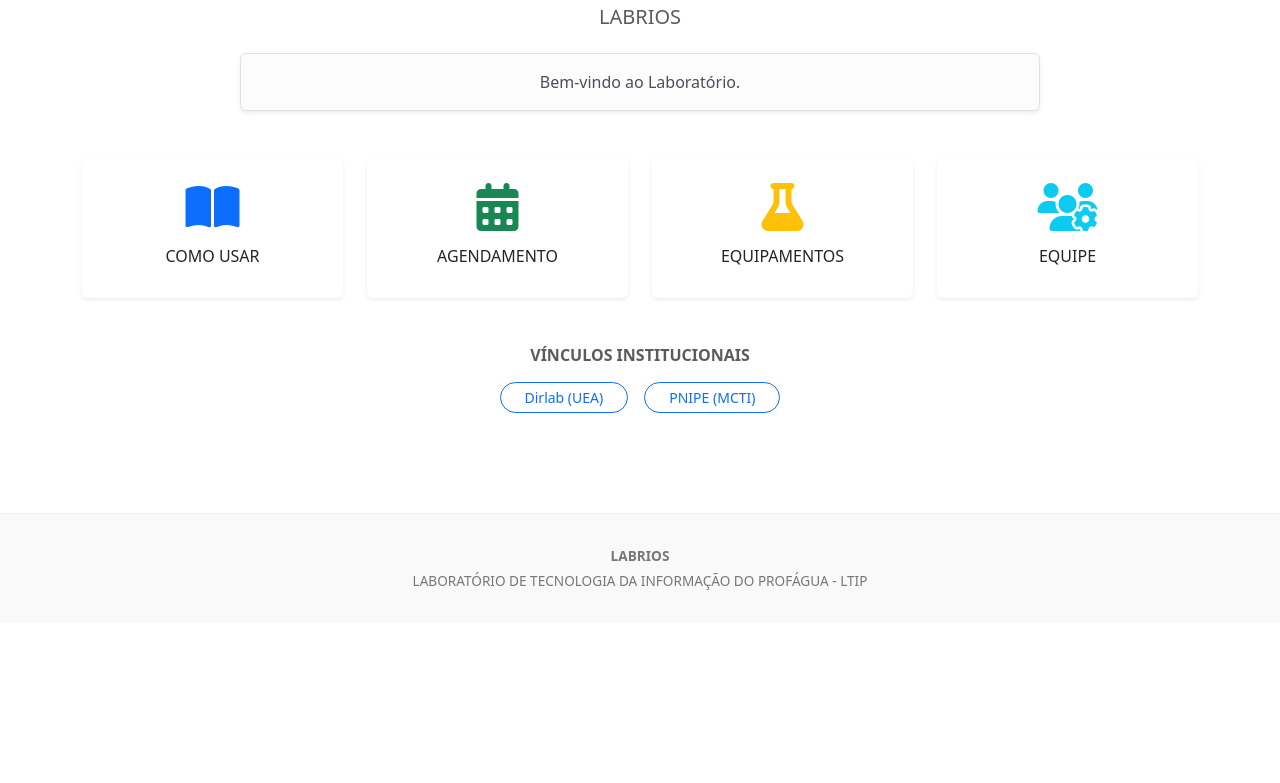
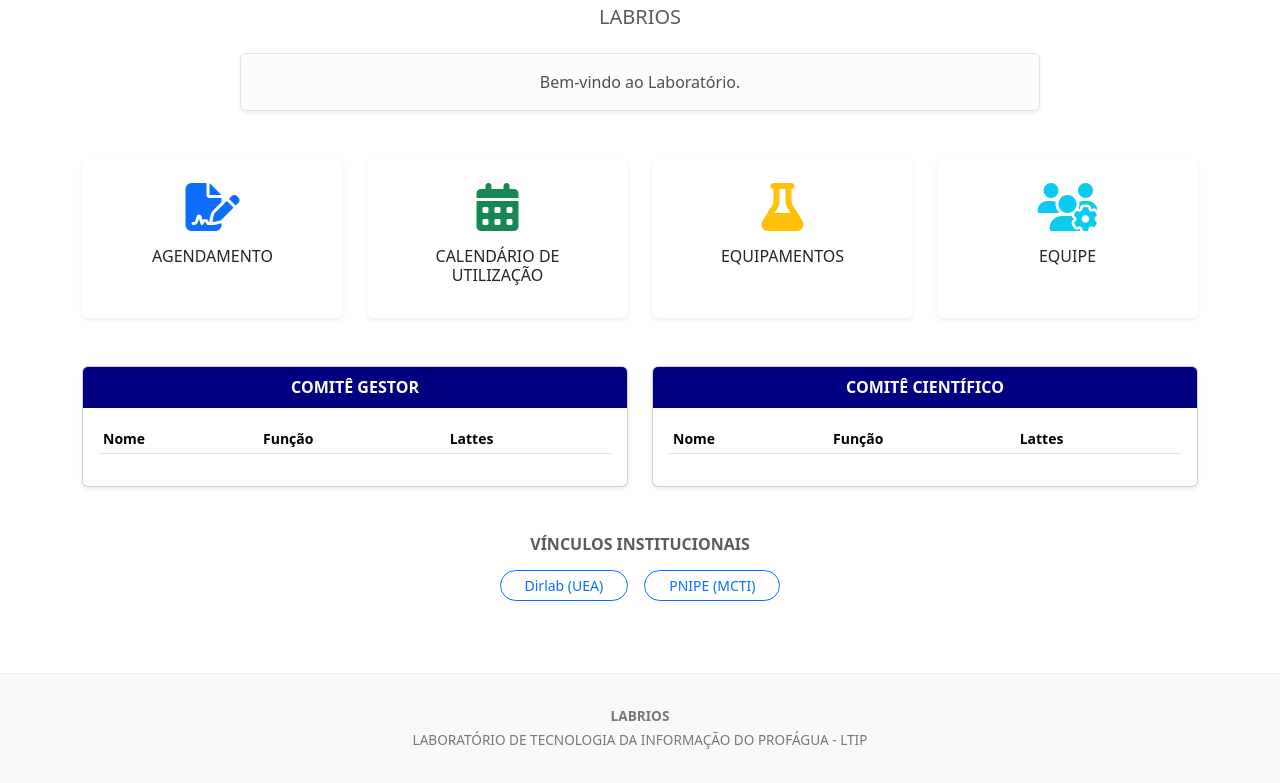
Before and after one commit to almeidasudarioarthurcassius-maker/SITE-OFICIAL-LABRIOS, a Flask app: page / in a window 1280 px wide. Shown: the part 177-960 px from the top of the page. Before the commit the page ends 767 px from the top, so only its background shows below. Run offline with Flask 3, Linux system fonts and the light colour scheme; data comes from the database, SQL or seed files in the repository; lists and menus that the app fills with data are empty.

Commit message:
Update index.html

```diff
--- a/site-labrios-oficial/templates/index.html
+++ b/site-labrios-oficial/templates/index.html
@@ -12,14 +12,14 @@
 <div class="row g-4 text-center justify-content-center mb-5">
     <div class="col-6 col-md-3">
         <a href="/how-to-use" class="text-decoration-none card h-100 border-0 shadow-sm p-4">
-            <i class="fas fa-book-open fa-3x text-primary mb-3"></i>
-            <h6 class="text-dark">COMO USAR</h6>
+            <i class="fas fa-file-signature fa-3x text-primary mb-3"></i>
+            <h6 class="text-dark">AGENDAMENTO</h6>
         </a>
     </div>
     <div class="col-6 col-md-3">
         <a href="/schedule" class="text-decoration-none card h-100 border-0 shadow-sm p-4">
             <i class="fas fa-calendar-alt fa-3x text-success mb-3"></i>
-            <h6 class="text-dark">AGENDAMENTO</h6>
+            <h6 class="text-dark">CALENDÁRIO DE UTILIZAÇÃO</h6>
         </a>
     </div>
     <div class="col-6 col-md-3">
@@ -36,6 +36,47 @@
     </div>
 </div>
 
+<div class="row g-4 mb-5">
+    <div class="col-md-6">
+        <div class="card shadow-sm h-100">
+            <div class="card-header bg-navy text-white text-center fw-bold">COMITÊ GESTOR</div>
+            <div class="card-body">
+                <table class="table table-sm align-middle">
+                    <thead><tr class="small"><th>Nome</th><th>Função</th><th>Lattes</th></tr></thead>
+                    <tbody>
+                        {% for m in gestor %}
+                        <tr>
+                            <td>{{ m.name }}</td>
+                            <td><span class="badge bg-light text-dark">{{ m.role }}</span></td>
+                            <td><a href="{{ m.lattes }}" target="_blank" class="text-navy"><i class="fas fa-link"></i></a></td>
+                        </tr>
+                        {% endfor %}
+                    </tbody>
+                </table>
+            </div>
+        </div>
+    </div>
+    <div class="col-md-6">
+        <div class="card shadow-sm h-100">
+            <div class="card-header bg-navy text-white text-center fw-bold">COMITÊ CIENTÍFICO</div>
+            <div class="card-body">
+                <table class="table table-sm align-middle">
+                    <thead><tr class="small"><th>Nome</th><th>Função</th><th>Lattes</th></tr></thead>
+                    <tbody>
+                        {% for m in cientifico %}
+                        <tr>
+                            <td>{{ m.name }}</td>
+                            <td><span class="badge bg-light text-dark">{{ m.role }}</span></td>
+                            <td><a href="{{ m.lattes }}" target="_blank" class="text-navy"><i class="fas fa-link"></i></a></td>
+                        </tr>
+                        {% endfor %}
+                    </tbody>
+                </table>
+            </div>
+        </div>
+    </div>
+</div>
+
 <div class="row justify-content-center mt-5 text-center">
     <div class="col-md-8">
         <h6 class="text-muted fw-bold mb-3">VÍNCULOS INSTITUCIONAIS</h6>
```
